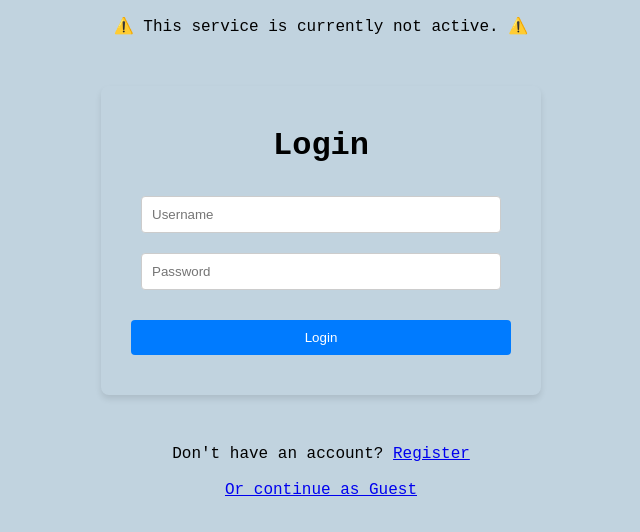
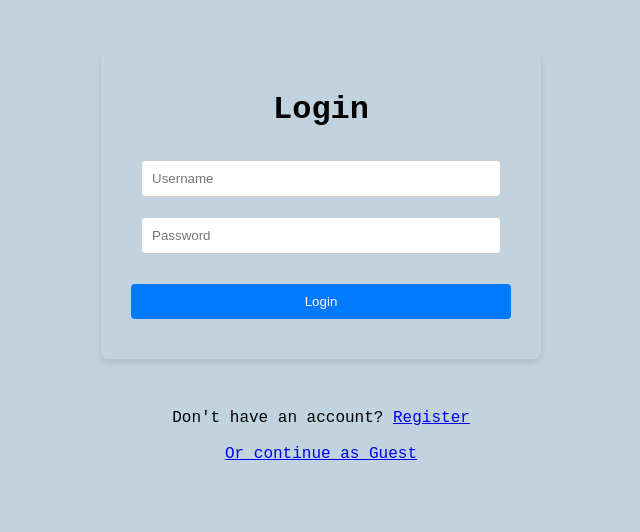
Before and after one commit to vilemjanota/VVekly, a React (Vite) app in the folder frontend/: page /login in a window 1280 px wide. Shown: the top 532 px of the page, without its empty margins (319-959 px from the left). Built offline with nearby package versions, Linux system fonts and the light colour scheme; no server answers.

Commit message:
redeploy db

```diff
--- a/frontend/src/pages/Login.jsx
+++ b/frontend/src/pages/Login.jsx
@@ -5,7 +5,6 @@ import { Link } from 'react-router-dom'
 function Login() {
     return (
         <div>
-            <p>⚠️ This service is currently not active. ⚠️</p>
             <Form route='/api/token/' method='login' />
             <p>
                 Don't have an account? <Link to="/register">Register</Link>
```
